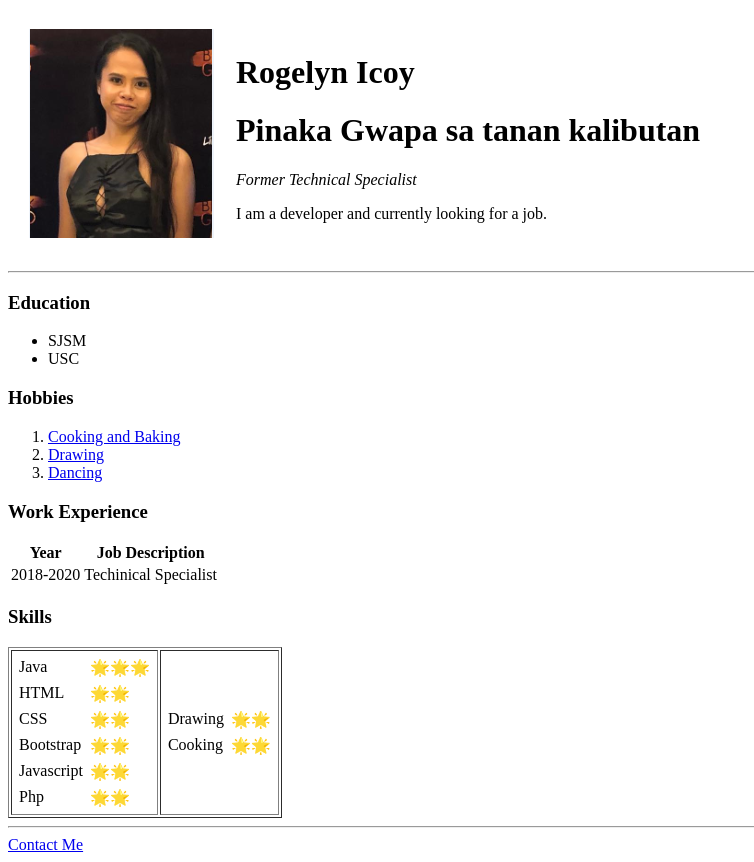
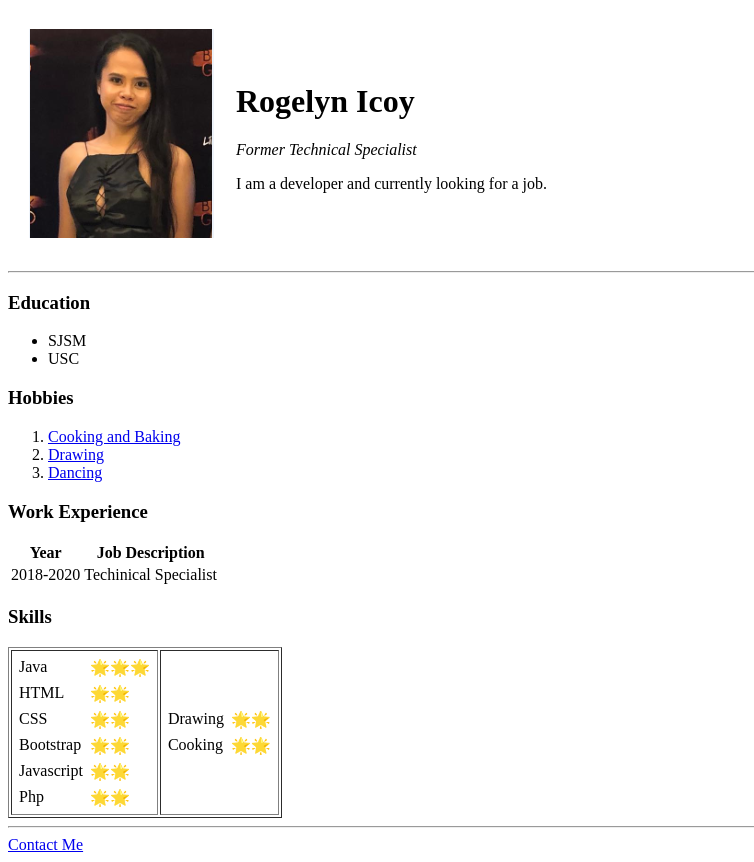
Before and after one commit to rogelyn/Personal_Info, a plain HTML site: page index.html in a window 1280 px wide. Shown: the whole page, without its empty margins (0-754 px from the left). Drawn offline with Linux system fonts and the light colour scheme.

Commit message:
reverting code to how it was before the last push

```diff
--- a/index.html
+++ b/index.html
@@ -11,7 +11,6 @@
 				<td><img src="image\me2.PNG" alt = "Rogelyn's Profile Picture"></td>
 				<td>
 					<h1>Rogelyn Icoy</h1>
-					<h1>Pinaka Gwapa sa tanan kalibutan</h1>
 					<p><em>Former Technical Specialist</em></p>
 					<p>I am a developer and currently looking for a job.</p>
 				</td>
```
